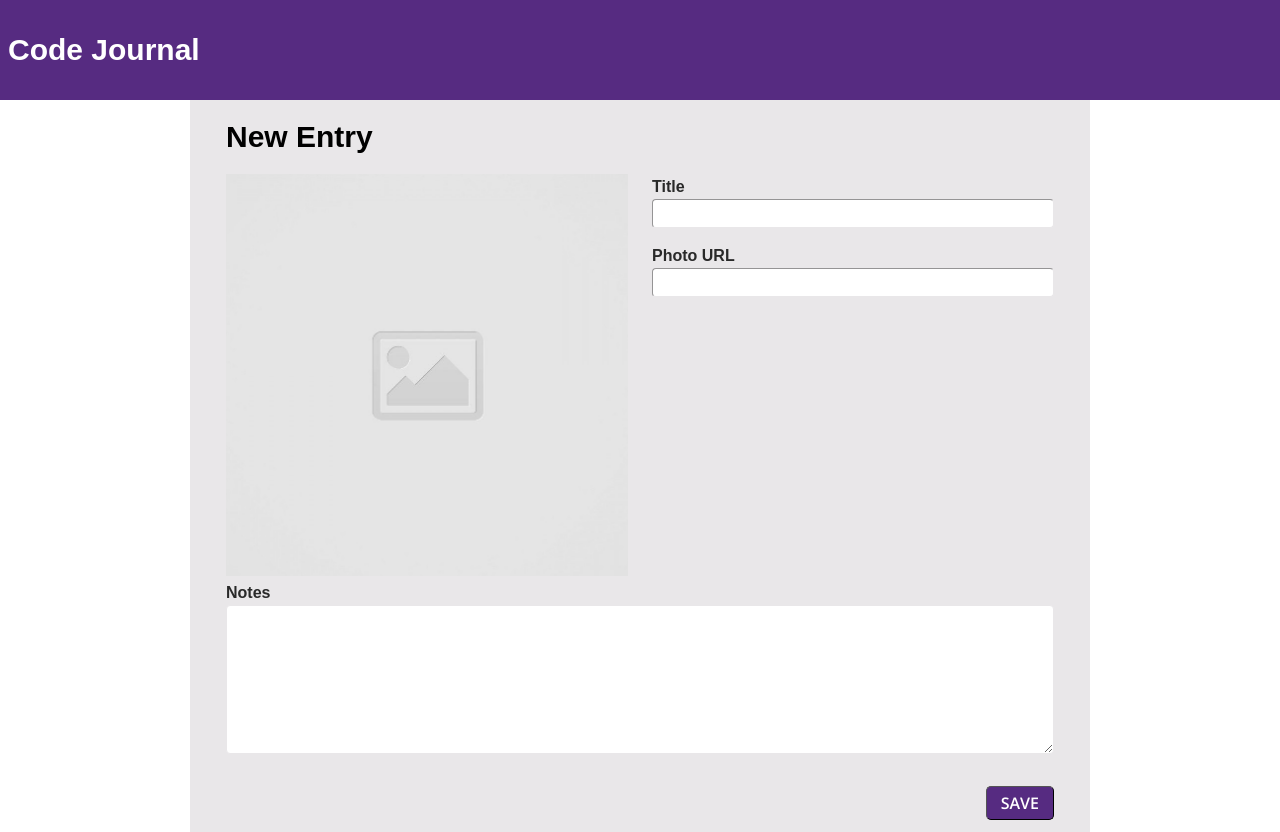
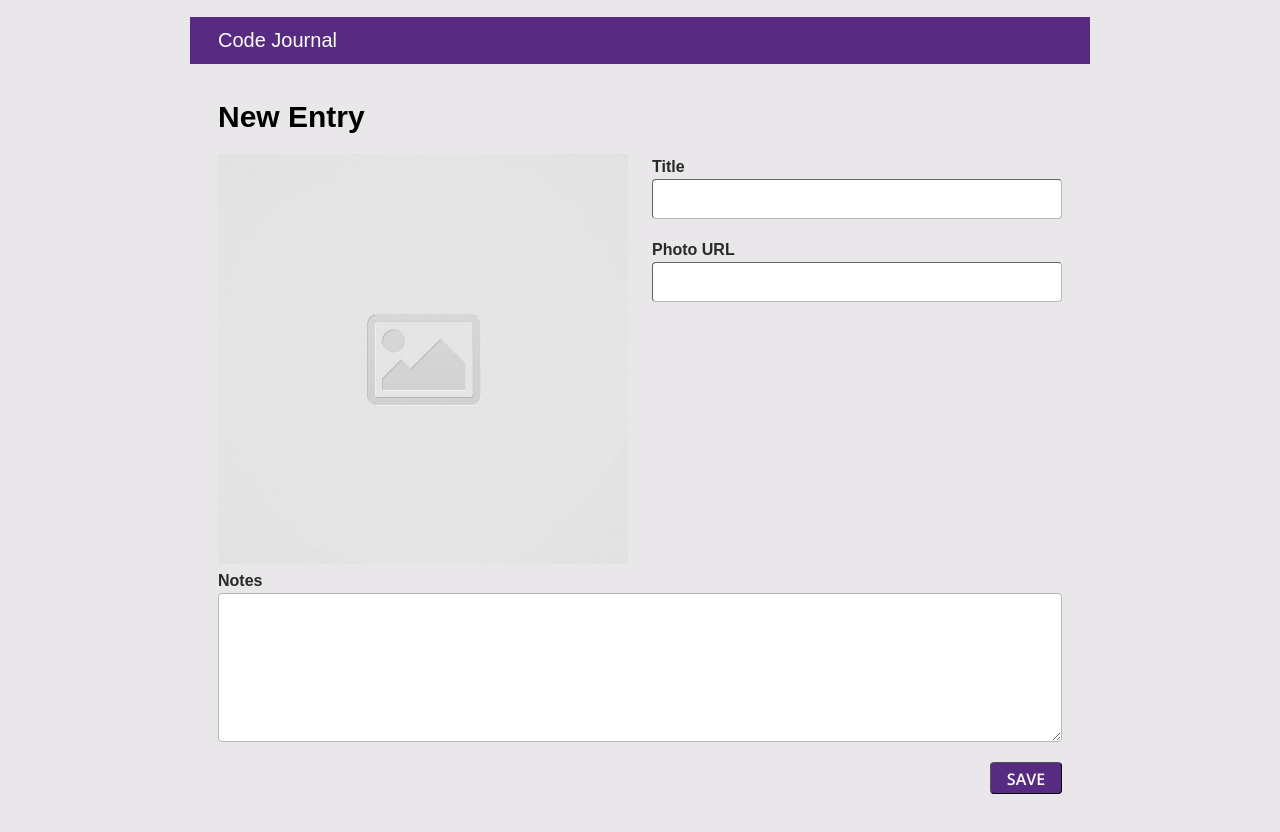
Before and after one commit to d-tak/code-journal, a website: page index.html in a window 1280 px wide. After the commit the page ends 800 px from the top, so only its background shows below. Drawn offline with nearby package versions, Linux system fonts and the light colour scheme; a web font is replaced by a local one.

Commit message:
issue 1 first pass

```diff
--- a/css/styles.css
+++ b/css/styles.css
@@ -1,22 +1,19 @@
-* {
-  box-sizing: border-box;
-}
-
 body {
   margin: 0;
   font-family: sans-serif;
+  background-color: #e9e7e9;
 }
 
 .header {
   background-color: #562b81;
   color: white;
-  padding: 0.5rem;
 }
 
 h2 {
   font-family: "Proza Libre", sans-serif;
-  font-weight: 600;
-  font-size: 30px;
+  font-weight: 400;
+  font-size: 20px;
+  padding: 0.75rem;
 }
 
 h1 {
@@ -26,7 +23,8 @@ h1 {
 }
 
 .container {
-  background-color: #e9e7e9;
+  padding-left: 1rem;
+  padding-right: 1rem;
 }
 
 .column-half > img {
@@ -34,8 +32,8 @@ h1 {
 }
 
 .title,
-.notes,
-.photo-url {
+.photo-url,
+.notes {
   font-family: "Proza Libre", sans-serif;
   font-style: normal;
   font-weight: 600;
@@ -44,16 +42,17 @@ h1 {
 }
 
 #title,
-#notes,
 #photo-url {
+  height: 40px;
   border-radius: 4px;
-  border-width: 1.5px;
-  border-color: #e9e7e9;
+  border-width: 1px;
+  border-color: #b6b6b6;
+  font-family: "open sans", sans-serif;
 }
 
-input:focus {
+/* input:focus {
   border-color: #562b81;
-}
+} */
 
 .column-half input {
   width: 100%;
@@ -62,11 +61,15 @@ input:focus {
 
 .notes-field {
   height: 149px;
+  border-radius: 4px;
+  border-color: #b6b6b6;
+  font-family: "open sans", sans-serif;
 }
 
 .photo-url,
-.notes-section {
-  padding-top: 15px;
+.notes-field {
+  padding-top: 18px;
+  padding-bottom: 18px;
 }
 
 label {
@@ -76,23 +79,17 @@ label {
 .button {
   background-color: #562b81;
   color: white;
+  width: 72px;
+  height: 32px;
   padding: 5px 14px;
-  border-radius: 5px;
+  border-radius: 4px;
   border-width: 1px;
-  margin-top: 12px;
-  margin-bottom: 12px;
   font-family: "Open Sans", sans-serif;
-  font-style: normal;
   font-weight: 600;
   font-size: 16px;
-  line-height: 22px;
 }
 
 .align-right {
   margin-top: 1rem;
   text-align: right;
 }
-
-.border-color {
-  border-color: #562b81;
-}
--- a/index.html
+++ b/index.html
@@ -22,13 +22,12 @@
 </head>
 <body>
   <main>
-  </main>
-  <div class="header">
+    <div class="container header">
       <h2> Code Journal </h2>
     </div>
 
     <div class="container">
-    <form id="form-inputs">
+      <form id="form-input">
         <div data-view="entry-form">
           <div class="row">
             <div class="column-full">
@@ -42,11 +41,11 @@
             <div class="column-half">
               <div class="title">
                 <label for="title">Title</label>
-              <input type="text" id="title" placeholder="" required>
+                <input name="title" type="text" id="title" placeholder="" required>
               </div>
               <div class="photo-url">
                 <label for="photo-url">Photo URL</label>
-              <input type="url" id="photo-url" placeholder="" required>
+                <input name="photoUrl" type="url" id="photo-url" placeholder="" required>
               </div>
             </div>
           </div>
@@ -61,12 +60,14 @@
           <div class="row">
             <div class="column-full align-right">
               <label for="save"></label>
-            <button class="button">SAVE</button>
+              <button class="button" type="submit">SAVE</button>
             </div>
           </div>
         </div>
       </form>
     </div>
+
+  </main>
   <script src="js/data.js"></script>
   <script src="js/main.js"></script>
     </body>
--- a/js/data.js
+++ b/js/data.js
@@ -6,3 +6,15 @@ var data = {
   editing: null,
   nextEntryId: 1
 };
+
+var previousEntryJSON = localStorage.getItem('codejournal-local-storage');
+if (previousEntryJSON !== null) {
+  data = JSON.parse(previousEntryJSON);
+}
+
+window.addEventListener('beforeunload', saveJournal);
+
+function saveJournal(event) {
+  var stringifyJournalJSON = JSON.stringify(data);
+  localStorage.setItem('codejournal-local-storage', stringifyJournalJSON);
+}
--- a/js/main.js
+++ b/js/main.js
@@ -0,0 +1,28 @@
+var photoUrl = document.querySelector('.photo-url');
+var image = document.querySelector('img');
+
+function handleEvent(event) {
+  image.setAttribute('src', event.target.value);
+}
+
+photoUrl.addEventListener('input', handleEvent);
+
+var journalEntry = document.querySelector('#form-input');
+
+function handleSubmit(event) {
+  event.preventDefault();
+
+  var completedForm = {
+    title: journalEntry.elements.title.value,
+    photoUrl: journalEntry.elements.photoUrl.value,
+    notes: journalEntry.elements.notes.value,
+    entryId: data.nextEntryId
+  };
+
+  data.nextEntryId++;
+  journalEntry.reset();
+  image.setAttribute('src', 'images/placeholder-image-square.jpg');
+  data.entries.unshift(completedForm);
+}
+
+journalEntry.addEventListener('submit', handleSubmit);
```
Lines whose indentation alone changed are shown as unchanged.
